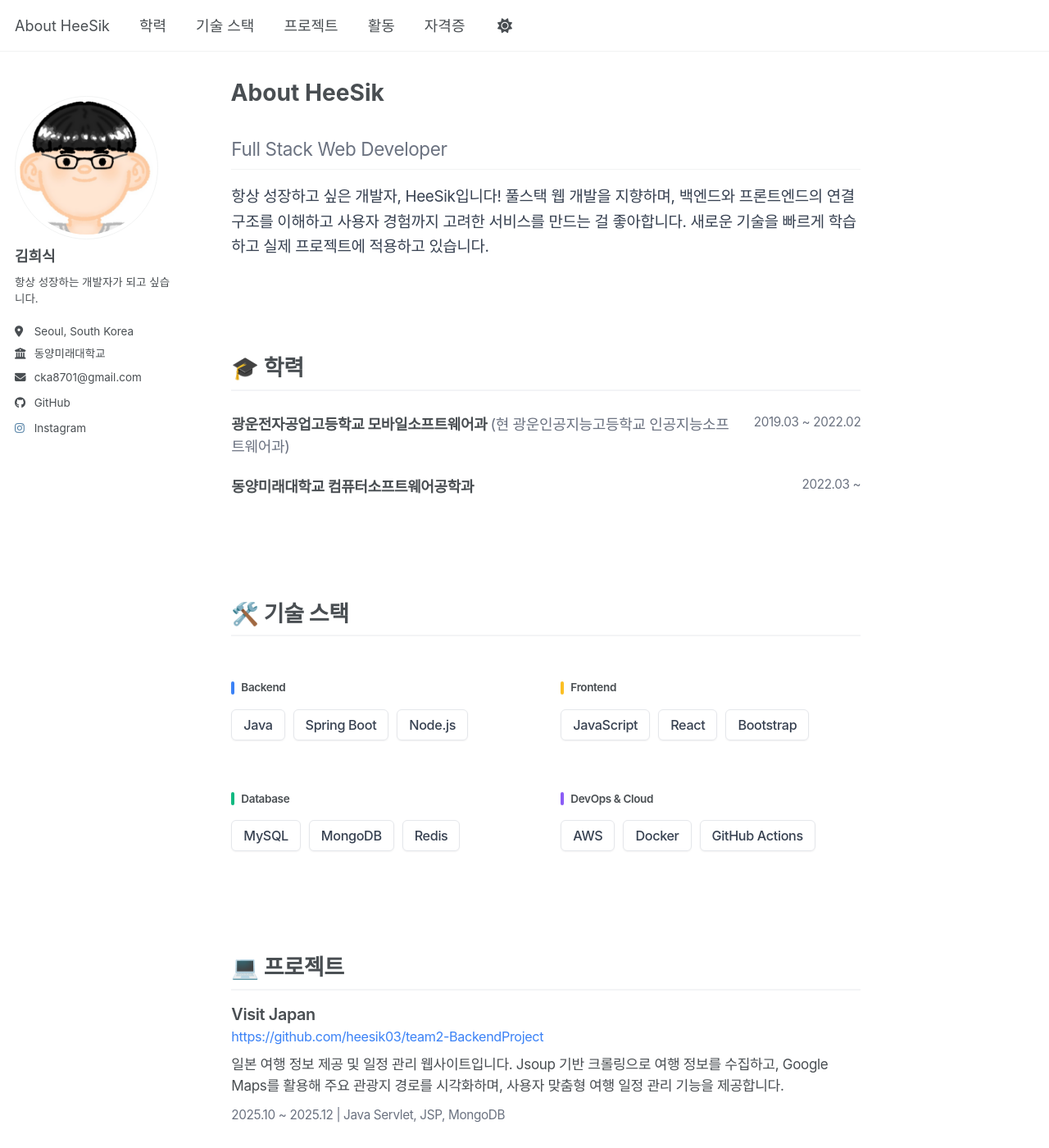
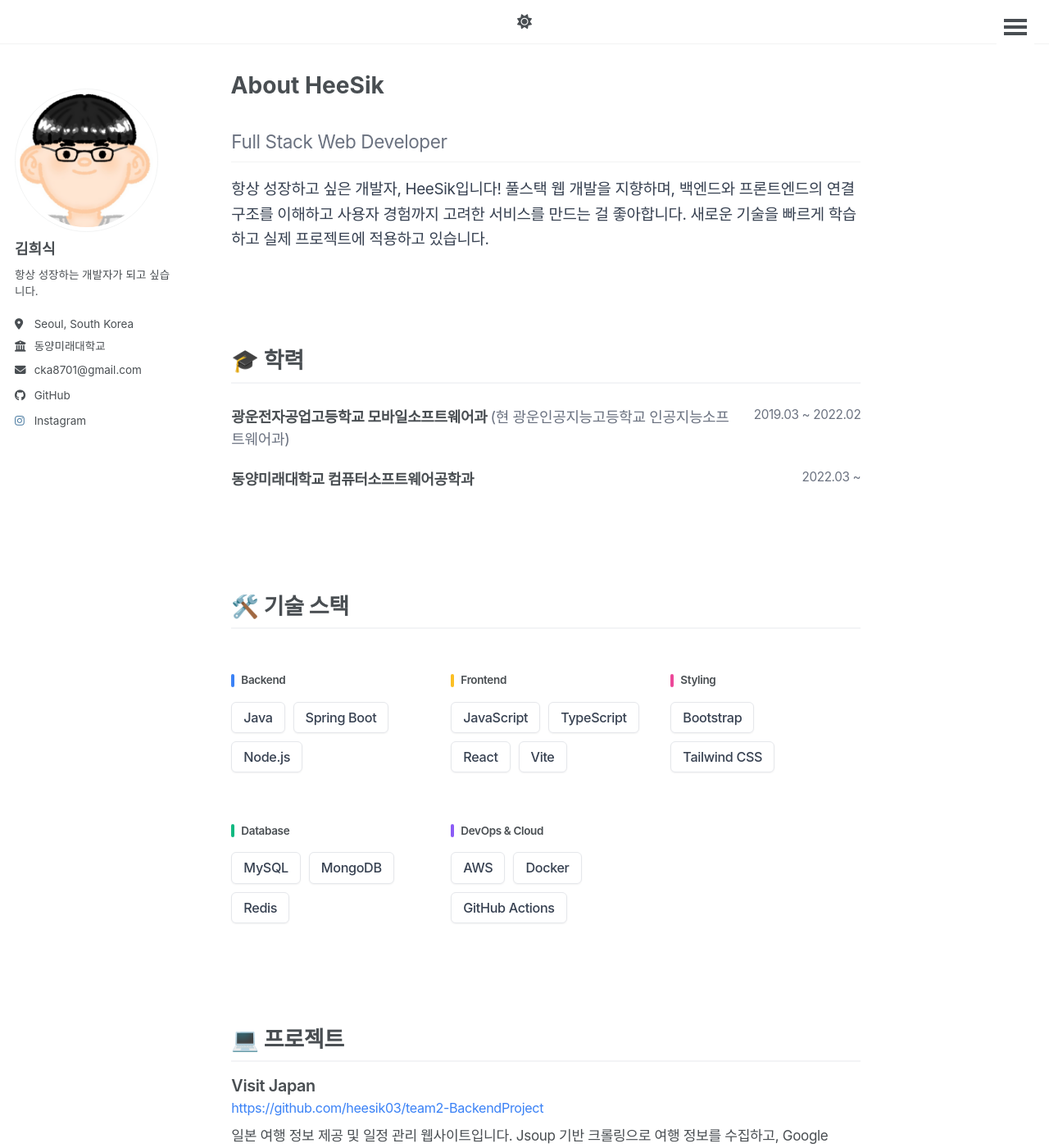
Before and after one commit to heesik03/heesik03.github.io, a Jekyll site: the page built from _pages/about.md, in a window 1280 px wide and 1400 px high. Shown: the whole window at 82% size. Built offline with Jekyll 4.4.1, drawn with Linux system fonts in a browser that asks for light colours; a script bundle is joined from its source files by our own code; library files that are not in the unit come from our copies.

Commit message:
헤더 간격 수정 및 tailwind CSS 추가

```diff
--- a/_pages/about.md
+++ b/_pages/about.md
@@ -25,8 +25,14 @@
   /* Tech Stack 스타일 */
   .tech-grid {
     display: grid;
-    grid-template-columns: repeat(2, 1fr);
+    grid-template-columns: repeat(3, 1fr);
     gap: 2rem;
+  }
+
+  @media (max-width: 768px) {
+    .tech-grid {
+      grid-template-columns: repeat(2, 1fr);
+    }
   }
 
   @media (max-width: 480px) {
@@ -138,8 +144,20 @@
         </h4>
         <div style="display: flex; flex-wrap: wrap; gap: 10px;">
           <span class="tech-tag">JavaScript</span>
+          <span class="tech-tag">TypeScript</span>
           <span class="tech-tag">React</span>
+          <span class="tech-tag">Vite</span>
+        </div>
+      </div>
+
+      <div>
+        <h4 style="font-weight: 600; margin-bottom: 1rem; display: flex; align-items: center; gap: 8px;">
+          <span style="width: 4px; height: 16px; background: #ec4899; border-radius: 2px;"></span>
+          Styling
+        </h4>
+        <div style="display: flex; flex-wrap: wrap; gap: 10px;">
           <span class="tech-tag">Bootstrap</span>
+          <span class="tech-tag">Tailwind CSS</span>
         </div>
       </div>
 
--- a/_sass/layout/_navigation.scss
+++ b/_sass/layout/_navigation.scss
@@ -203,13 +203,15 @@
   }
 
   .visible-links {
-    display: table;
+    display: flex;
+    align-items: center;
+    width: 100%;
 
     li {
-      display: table-cell;
-      vertical-align: middle;
+      display: block;
 
       &:first-child {
+        margin-right: auto;
         text-wrap: wrap;
 
         a {
@@ -218,6 +220,8 @@
       }
 
       &:last-child {
+        margin-left: auto;
+
         a {
           margin-right: 0;
         }
--- a/assets/js/plugins/jquery.greedy-navigation.js
+++ b/assets/js/plugins/jquery.greedy-navigation.js
@@ -14,20 +14,30 @@
 var breaks = [];
 
 function updateNav() {
+  var vlinksWidth = 0;
+  $vlinks.children().each(function() {
+    vlinksWidth += $(this).outerWidth(true);
+  });
 
   var availableSpace = $btn.hasClass('hidden') ? $nav.width() : $nav.width() - $btn.width() - 30;
 
   // The visible list is overflowing the nav
-  if ($vlinks.width() > availableSpace) {
+  if (vlinksWidth > availableSpace) {
 
-    while ($vlinks.width() > availableSpace && $vlinks.children("*:not(.persist)").length > 0) {
+    while (vlinksWidth > availableSpace && $vlinks.children("*:not(.persist)").length > 0) {
       // Record the width of the list
-      breaks.push($vlinks.width());
+      breaks.push(vlinksWidth);
 
       // Move item to the hidden list
       $vlinks.children("*:not(.persist)").last().prependTo($hlinks);
 
       availableSpace = $btn.hasClass("hidden") ? $nav.width() : $nav.width() - $btn.width() - 30;
+
+      // Recalculate vlinksWidth
+      vlinksWidth = 0;
+      $vlinks.children().each(function() {
+        vlinksWidth += $(this).outerWidth(true);
+      });
 
       // Show the dropdown btn
       $btn.removeClass("hidden");
```
